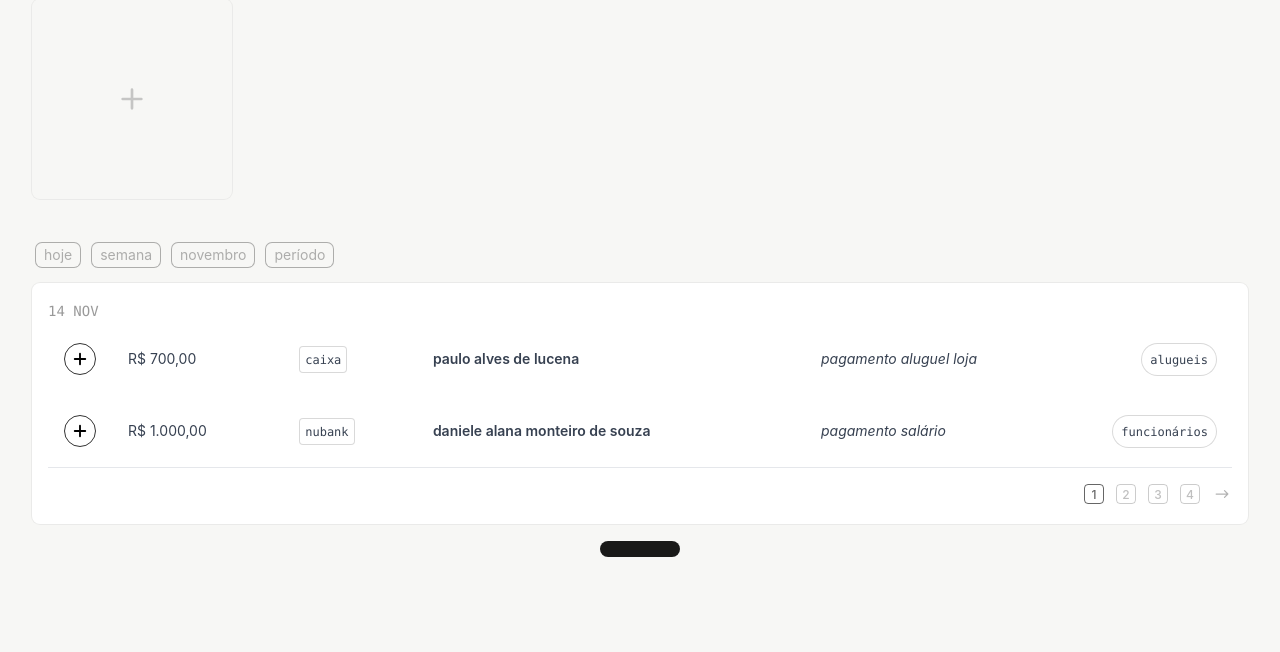
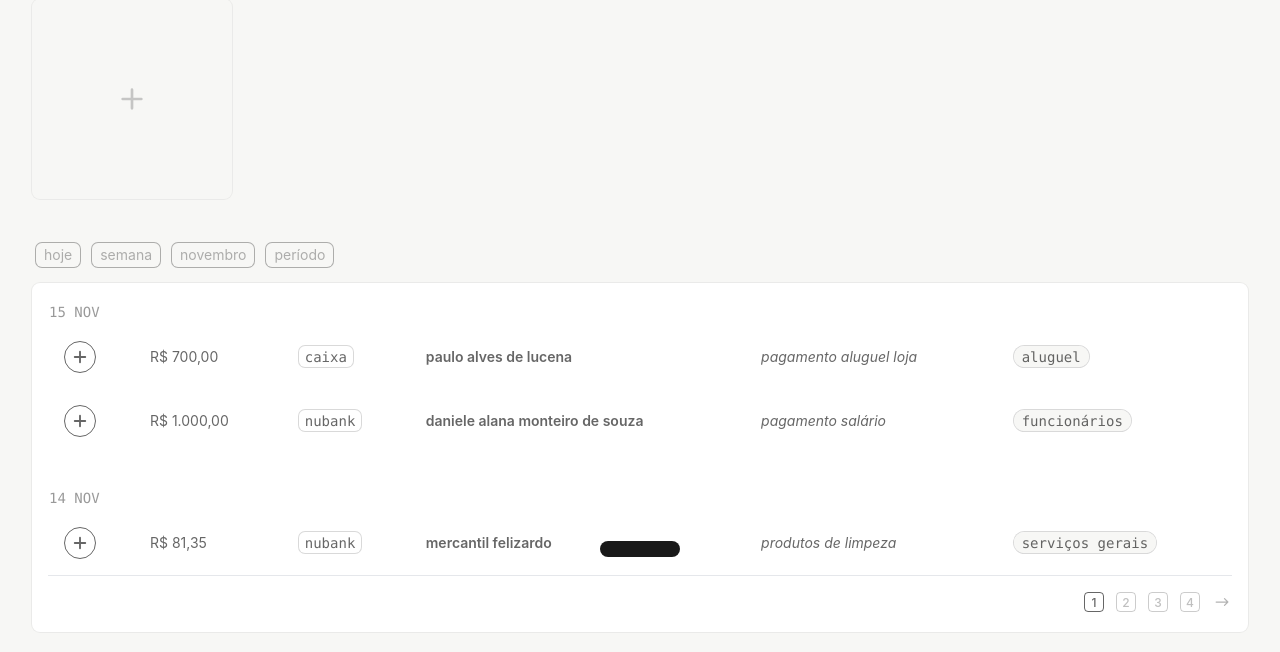
Before and after one commit to depoc/depox, a Django app: page /caixa/ in a window 1280 px wide. Shown: the part 223-875 px from the top of the page. Before the commit the page ends 780 px from the top, so only its background shows below. Run offline with Django 5.2, Linux system fonts and the light colour scheme; the visitor is signed in with stand-in values (Sample User, id 1); style sheets or scripts are compiled from the project's sources.

Commit message:
bug fix history table sizing

```diff
--- a/finance/templates/finance/common/_history.html
+++ b/finance/templates/finance/common/_history.html
@@ -12,59 +12,112 @@
         w-full
         p-4">
 
-    <p class="text-sm text-black/40 dark:text-white/30">
-    <kbd>14 NOV</kbd>
-    </p>
     <div class="overflow-x-auto no-scrollbar">
-        <table class="min-w-full table-fixed bg-white dark:bg-secondary text-sm">
+        <div>
+            <table class="min-w-full table-fixed text-start text-sm">
+                <colgroup>
+                    <col class="w-fit">
+                    <col class="w-full sm:w-fit">
+                    <col class="w-fit">
+                    <col class="w-fit">
+                    <col class="w-fit">
+                    <col class="w-fit">
+                </colgroup>
+
+                <!-- primeira body -->
+                <thead>
+                    <tr>
+                        <th colspan="6" class="text-sm font-normal text-black/40 dark:text-white/30 text-left">
+                            <kbd>15 NOV</kbd>
+                        </th>
+                    </tr>
+                </thead>
                 <tbody>
                     <tr class="cursor-pointer hover:bg-background dark:hover:bg-black/20" onclick="historyButton()">
-                    <td class="px-4 py-5 text-left w-[5%] rounded-s-3xl">
-                        <button class="rounded-full p-[6px] border border-black/80 dark:border-white/65">
-                            <svg class="w-[15px] sm:w-[18px] h-[15px] sm:h-[18px] text-black dark:text-white/65" aria-hidden="true" xmlns="http://www.w3.org/2000/svg" width="24" height="24" fill="none" viewBox="0 0 24 24">
+                        <td class="whitespace-nowrap p-4 text-black/60 dark:text-white/65 rounded-s-3xl">
+                            <button class="rounded-full p-[6px] border border-black/60 dark:border-white/65">
+                                <svg class="w-[15px] sm:w-[18px] h-[15px] sm:h-[18px] text-black/60 dark:text-white/65" aria-hidden="true" xmlns="http://www.w3.org/2000/svg" width="24" height="24" fill="none" viewBox="0 0 24 24">
                                     <path stroke="currentColor" stroke-linecap="round" stroke-linejoin="round" stroke-width="2.5" d="M5 12h14m-7 7V5"/>
                                 </svg>
                             </button>
                         </td>
-                    <td class="whitespace-nowrap px-4 py-4 text-start text-gray-700 dark:text-white/65">R$ 700,00</td>
-                    <td class="whitespace-nowrap px-4 py-4 text-end sm:text-start text-gray-700 dark:text-white/65">
-                        <span class="ring-1 ring-black/15 dark:ring-white/20 rounded-[3px] p-[5px] text-xs">
+                        <td class="whitespace-nowrap p-4 text-black/60 dark:text-white/65">R$ 700,00</td>
+                        <td class="whitespace-nowrap p-4 text-black/60 dark:text-white/65">
+                            <span class="ring-1 ring-black/15 dark:ring-white/20 rounded-md px-[6px] py-[2px] text-[13px] sm:text-sm">
                                 <kbd>caixa</kbd>
                             </span>
                         </td>
-                    <td class="whitespace-nowrap px-4 py-4 text-start text-gray-700 dark:text-white/65 hidden sm:table-cell font-semibold">paulo alves de lucena</td>
-                    <td class="whitespace-nowrap px-4 py-4 text-start text-gray-700 dark:text-white/65 hidden sm:table-cell italic">pagamento aluguel loja</td>
-                    <td class="whitespace-nowrap px-4 py-4 text-right w-[5%] text-gray-700 dark:text-white/65 hidden sm:table-cell rounded-e-3xl">
-                        <span class="ring-1 ring-black/15 dark:ring-white/20 rounded-full p-[8px] text-xs">
-                            <kbd>alugueis</kbd>
+                        <td class="whitespace-nowrap p-4 text-black/60 dark:text-white/65 font-semibold hidden sm:table-cell">paulo alves de lucena</td>
+                        <td class="whitespace-nowrap p-4 text-black/60 dark:text-white/65 italic hidden sm:table-cell">pagamento aluguel loja</td>
+                        <td class="whitespace-nowrap p-4 text-black/60 dark:text-white/65 rounded-e-3xl hidden sm:table-cell">
+                            <span class="bg-background dark:bg-white/10 ring-1 ring-black/15 dark:ring-white/20 rounded-full px-[8px] py-[2px] text-sm">
+                                <kbd>aluguel</kbd>
                             </span>
                         </td>
                     </tr>
 
                     <tr class="cursor-pointer hover:bg-background dark:hover:bg-black/20" onclick="historyButton()">
-                    <td class="px-4 py-5 text-left w-[5%] rounded-s-3xl">
-                        <button class="rounded-full p-[6px] border border-black/80 dark:border-white/65">
-                            <svg class="w-[15px] sm:w-[18px] h-[15px] sm:h-[18px] text-black dark:text-white/65" aria-hidden="true" xmlns="http://www.w3.org/2000/svg" width="24" height="24" fill="none" viewBox="0 0 24 24">
+                        <td class="whitespace-nowrap p-4 text-black/60 dark:text-white/65 rounded-s-3xl">
+                            <button class="rounded-full p-[6px] border border-black/60 dark:border-white/65">
+                                <svg class="w-[15px] sm:w-[18px] h-[15px] sm:h-[18px] text-black/60 dark:text-white/65" aria-hidden="true" xmlns="http://www.w3.org/2000/svg" width="24" height="24" fill="none" viewBox="0 0 24 24">
                                     <path stroke="currentColor" stroke-linecap="round" stroke-linejoin="round" stroke-width="2.5" d="M5 12h14m-7 7V5"/>
                                 </svg>
                             </button>
                         </td>
-                    <td class="whitespace-nowrap px-4 py-4 text-start text-gray-700 dark:text-white/65">R$ 1.000,00</td>
-                    <td class="whitespace-nowrap px-4 py-4 text-end sm:text-start text-gray-700 dark:text-white/65">
-                        <span class="ring-1 ring-black/15 dark:ring-white/20 rounded-[3px] p-[5px] text-xs">
+                        <td class="whitespace-nowrap p-4 text-black/60 dark:text-white/65">R$ 1.000,00</td>
+                        <td class="whitespace-nowrap p-4 text-black/60 dark:text-white/65">
+                            <span class="ring-1 ring-black/15 dark:ring-white/20 rounded-md px-[6px] py-[2px] text-[13px] sm:text-sm">
                                 <kbd>nubank</kbd>
                             </span>
                         </td>
-                    <td class="whitespace-nowrap px-4 py-4 text-start text-gray-700 dark:text-white/65 hidden sm:table-cell font-semibold">daniele alana monteiro de souza</td>
-                    <td class="whitespace-nowrap px-4 py-4 text-start text-gray-700 dark:text-white/65 hidden sm:table-cell italic">pagamento salário</td>
-                    <td class="whitespace-nowrap px-4 py-4 text-right w-[5%] text-gray-700 dark:text-white/65 hidden sm:table-cell rounded-e-3xl">
-                        <span class="ring-1 ring-black/15 dark:ring-white/20 rounded-full p-[8px] text-xs">
+                        <td class="whitespace-nowrap p-4 text-black/60 dark:text-white/65 font-semibold hidden sm:table-cell">daniele alana monteiro de souza</td>
+                        <td class="whitespace-nowrap p-4 text-black/60 dark:text-white/65 italic hidden sm:table-cell">pagamento salário</td>
+                        <td class="whitespace-nowrap p-4 text-black/60 dark:text-white/65 rounded-e-3xl hidden sm:table-cell">
+                            <span class="bg-background dark:bg-white/10 ring-1 ring-black/15 dark:ring-white/20 rounded-full px-[8px] py-[2px] text-sm">
                                 <kbd>funcionários</kbd>
                             </span>
                         </td>
                     </tr>
                 </tbody>
+
+                <tbody>
+                    <tr class="h-8"></tr>
+                </tbody>
+
+                <!-- segundo body -->
+                <thead>
+                    <tr>
+                        <th colspan="6" class="text-sm font-normal text-black/40 dark:text-white/30 text-left">
+                            <kbd>14 NOV</kbd>
+                        </th>
+                    </tr>
+                </thead>
+                <tbody>
+                    <tr class="cursor-pointer hover:bg-background dark:hover:bg-black/20" onclick="historyButton()">
+                        <td class="whitespace-nowrap p-4 text-black/60 dark:text-white/65 rounded-s-3xl">
+                            <button class="rounded-full p-[6px] border border-black/60 dark:border-white/65">
+                                <svg class="w-[15px] sm:w-[18px] h-[15px] sm:h-[18px] text-black/60 dark:text-white/65" aria-hidden="true" xmlns="http://www.w3.org/2000/svg" width="24" height="24" fill="none" viewBox="0 0 24 24">
+                                    <path stroke="currentColor" stroke-linecap="round" stroke-linejoin="round" stroke-width="2.5" d="M5 12h14m-7 7V5"/>
+                                </svg>
+                            </button>
+                        </td>
+                        <td class="whitespace-nowrap p-4 text-black/60 dark:text-white/65">R$ 81,35</td>
+                        <td class="whitespace-nowrap p-4 text-black/60 dark:text-white/65">
+                            <span class="ring-1 ring-black/15 dark:ring-white/20 rounded-md px-[6px] py-[2px] text-[13px] sm:text-sm">
+                                <kbd>nubank</kbd>
+                            </span>
+                        </td>
+                        <td class="whitespace-nowrap p-4 text-black/60 dark:text-white/65 font-semibold hidden sm:table-cell">mercantil felizardo</td>
+                        <td class="whitespace-nowrap p-4 text-black/60 dark:text-white/65 italic hidden sm:table-cell">produtos de limpeza</td>
+                        <td class="whitespace-nowrap p-4 text-black/60 dark:text-white/65 rounded-e-3xl hidden sm:table-cell">
+                            <span class="bg-background dark:bg-white/10 ring-1 ring-black/15 dark:ring-white/20 rounded-full px-[8px] py-[2px] text-sm">
+                                <kbd>serviços gerais</kbd>
+                            </span>
+                        </td>
+                    </tr>
+                </tbody>
             </table>
+        </div>
     </div>
 
     <div class="rounded-b-lg border-t border-gray-200 dark:border-white/10 px-0 pt-4">
```
Lines whose indentation alone changed are shown as unchanged.
